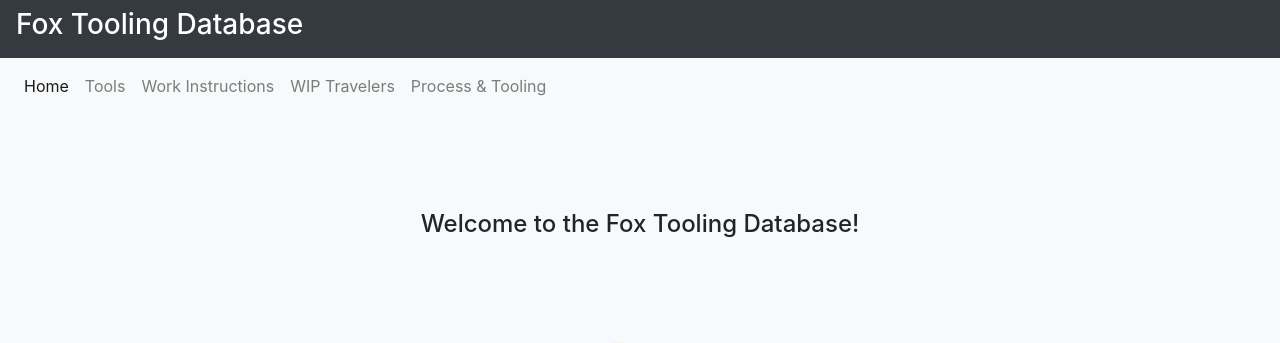
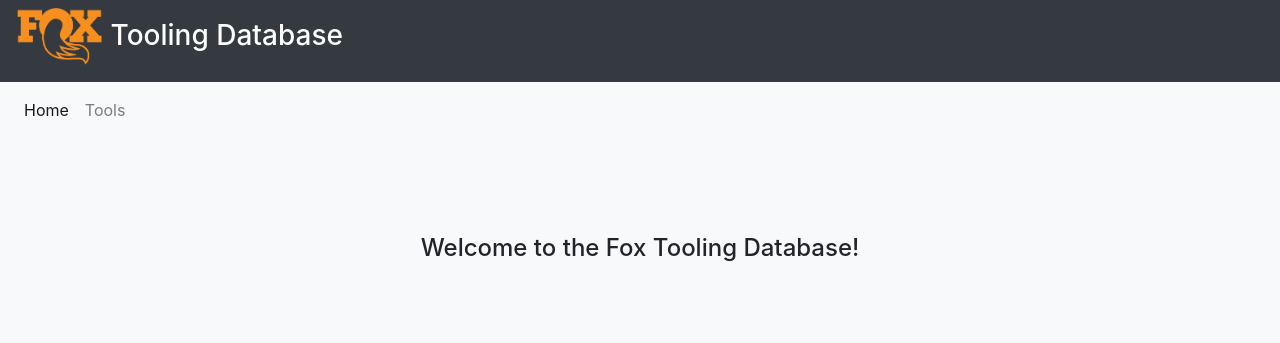
Before and after one commit to mhellnerdev/tool-db-master, a Flask app: page / in a window 1280 px wide. Shown: the top 343 px of the page. Run offline with Flask 2, Linux system fonts and the light colour scheme; some libraries are stand-ins or nearby versions.

Commit message:
comment out unused menu items. prod docker release.

```diff
--- a/tooldb/Templates/index.html
+++ b/tooldb/Templates/index.html
@@ -1,9 +1,7 @@
-{% extends "layout.html" %}
-
-{% block body %}
+{% extends "layout.html" %} {% block body %}
 
 <nav class="navbar navbar-expand-lg bg-dark navbar-dark">
-  <h3 class="text-white">Fox Tooling Database</h3>
+	<h3 class="text-white"><img class="foximg-header" src="{{ url_for('static',filename='foxlogo.png')}}" class="mx-auto d-block" style="width: 8%">  Tooling Database</h3>
 </nav>
 
 <nav class="navbar navbar-expand-sm bg-light navbar-light">
@@ -16,15 +14,15 @@
     <li class="nav-item">
       <a class="nav-link" href="/tools">Tools</a>
     </li>
-    <li class="nav-item">
+    <!-- <li class="nav-item">
       <a class="nav-link" href="/wi">Work Instructions</a>
-    </li>
-    <li class="nav-item">
+    </li> -->
+    <!-- <li class="nav-item">
       <a class="nav-link" href="/wip">WIP Travelers</a>
-    </li>
-    <li class="nav-item">
+    </li> -->
+    <!-- <li class="nav-item">
       <a class="nav-link" href="#">Process & Tooling</a>
-    </li>
+    </li> -->
   </ul>
 
 </nav>
```
Also changed, not shown: tooldb/Templates/tools.html (+1 -10 lines).
